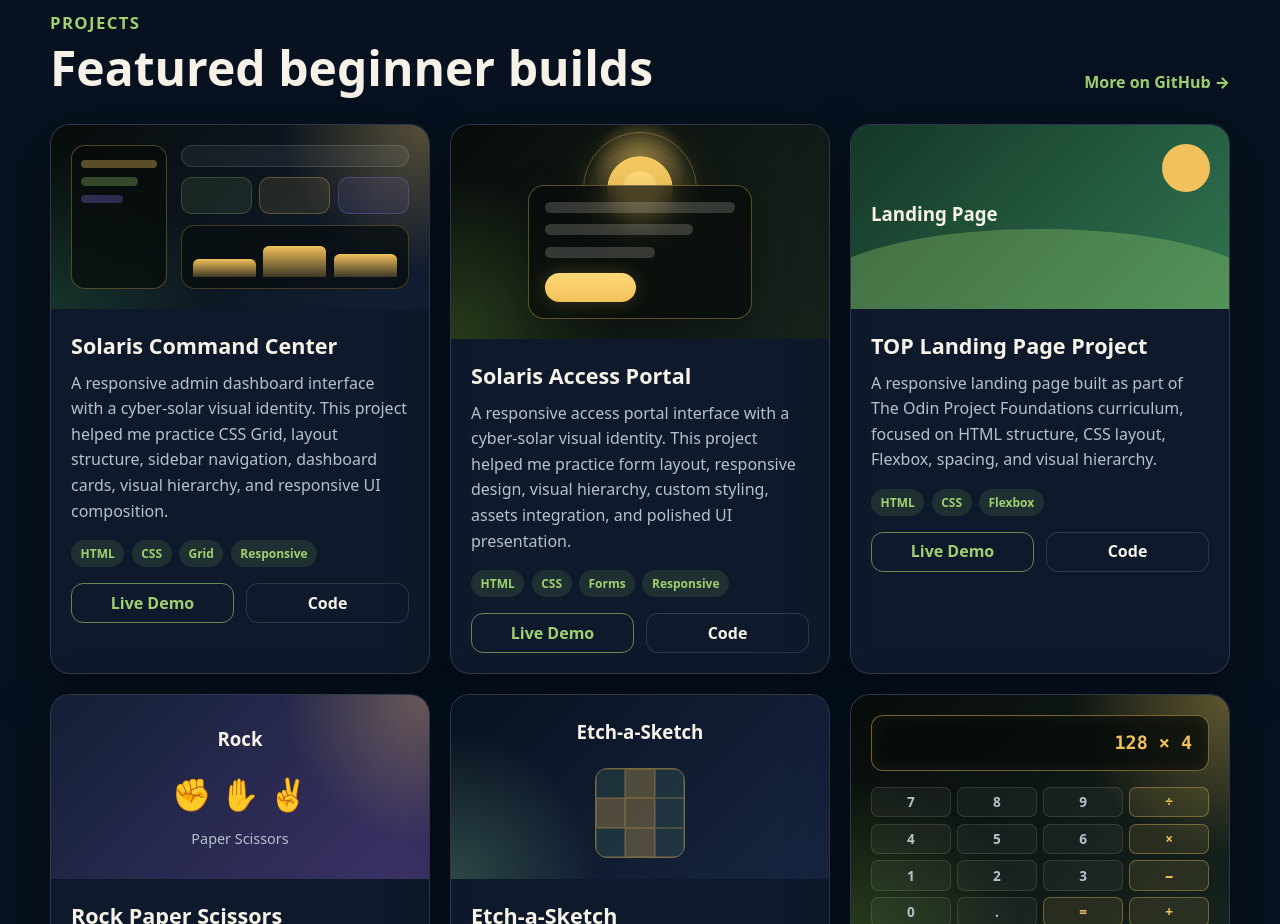
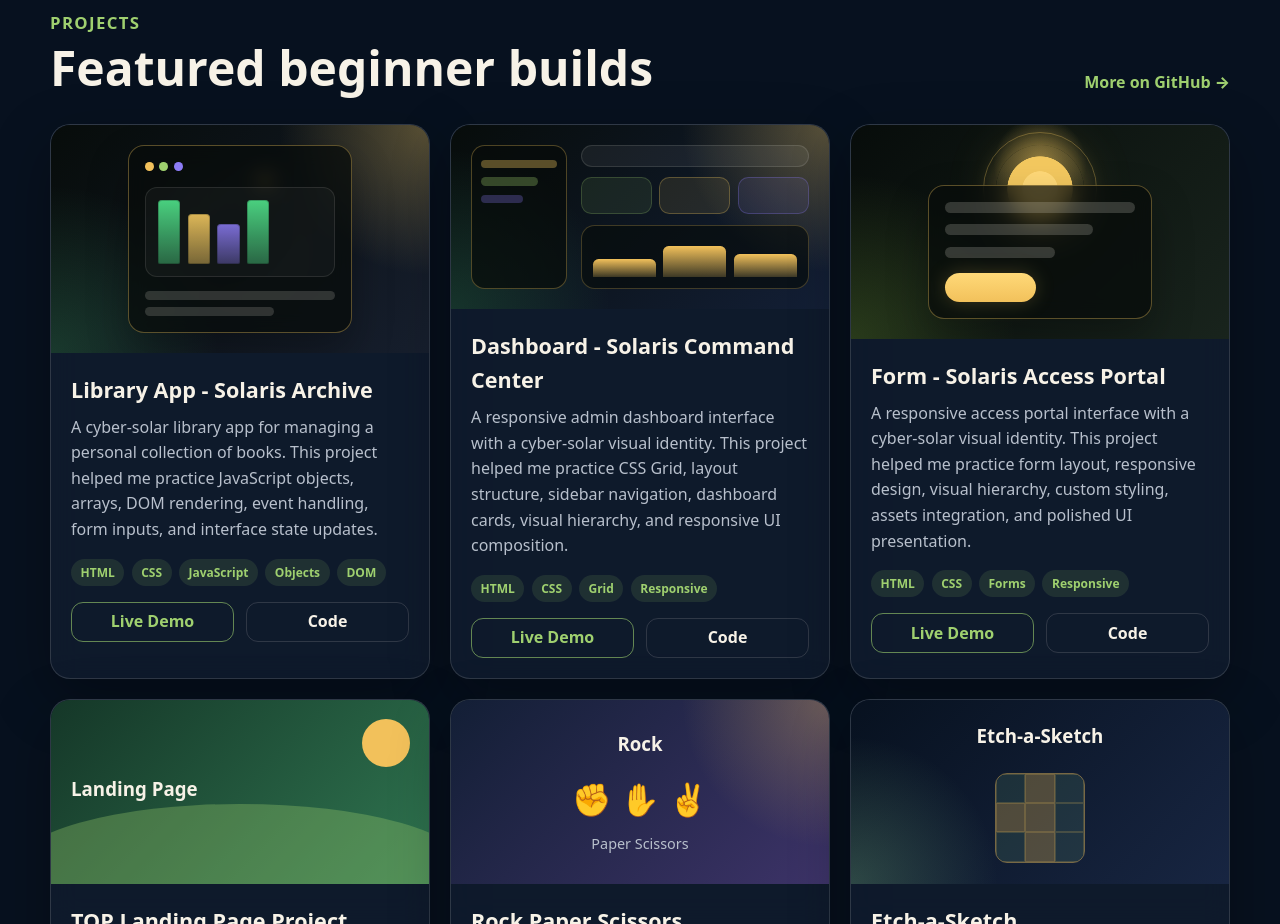
Before and after one commit to progritit/Portfolio, a plain HTML site: page index.html in a window 1280 px wide. Shown: the part 1700-2624 px from the top of the page. Drawn offline with Linux system fonts and the light colour scheme.

Commit message:
Add Library  project to portfolio

```diff
--- a/index.html
+++ b/index.html
@@ -152,6 +152,59 @@
 
           <div class="project-grid">
             <article class="project-card card">
+              <div class="project-preview archive-preview">
+                <div class="archive-orbit" aria-hidden="true"></div>
+
+                <div class="archive-panel">
+                  <div class="archive-header">
+                    <span></span>
+                    <span></span>
+                    <span></span>
+                  </div>
+
+                  <div class="archive-books">
+                    <div class="archive-book tall"></div>
+                    <div class="archive-book"></div>
+                    <div class="archive-book short"></div>
+                    <div class="archive-book tall"></div>
+                  </div>
+
+                  <div class="archive-lines">
+                    <span></span>
+                    <span></span>
+                  </div>
+                </div>
+              </div>
+
+              <div class="project-info">
+                <h3>Library App - Solaris Archive</h3>
+
+                <p>
+                  A cyber-solar library app for managing a personal collection of books.
+                  This project helped me practice JavaScript objects, arrays, DOM rendering,
+                  event handling, form inputs, and interface state updates.
+                </p>
+
+                <div class="tags">
+                  <span>HTML</span>
+                  <span>CSS</span>
+                  <span>JavaScript</span>
+                  <span>Objects</span>
+                  <span>DOM</span>
+                </div>
+
+                <div class="project-actions">
+                  <a href="https://progritit.github.io/Library/" class="small-btn" target="_blank" rel="noreferrer">
+                    Live Demo
+                  </a>
+
+                  <a href="https://github.com/progritit/Library" class="small-btn ghost" target="_blank" rel="noreferrer">
+                    Code
+                  </a>
+                </div>
+              </div>
+            </article>
+            <article class="project-card card">
               <div class="project-preview dashboard-preview">
                 <div class="dashboard-sidebar" aria-hidden="true">
                   <span></span>
@@ -177,7 +230,7 @@
               </div>
 
               <div class="project-info">
-                <h3>Solaris Command Center</h3>
+                <h3>Dashboard - Solaris Command Center</h3>
 
                 <p>
                   A responsive admin dashboard interface with a cyber-solar visual identity.
@@ -216,7 +269,7 @@
               </div>
 
               <div class="project-info">
-                <h3>Solaris Access Portal</h3>
+                <h3>Form - Solaris Access Portal</h3>
 
                 <p>
                   A responsive access portal interface with a cyber-solar visual identity.
--- a/styles.css
+++ b/styles.css
@@ -447,6 +447,128 @@ pre {
   position: relative;
   z-index: 1;
   margin-bottom: 0.35rem;
+}
+
+.archive-preview {
+  background:
+    radial-gradient(circle at top right, rgba(243, 200, 95, 0.32), transparent 34%),
+    radial-gradient(circle at bottom left, rgba(88, 255, 154, 0.16), transparent 38%),
+    linear-gradient(135deg, rgba(7, 12, 10, 0.98), rgba(23, 31, 46, 0.96));
+  display: grid;
+  place-items: center;
+  position: relative;
+  isolation: isolate;
+}
+
+.archive-orbit {
+  position: absolute;
+  width: 8rem;
+  height: 8rem;
+  border: 1px solid rgba(243, 200, 95, 0.28);
+  border-radius: 50%;
+  transform: rotate(-18deg);
+  z-index: -1;
+}
+
+.archive-orbit::before,
+.archive-orbit::after {
+  content: "";
+  position: absolute;
+  border-radius: 50%;
+}
+
+.archive-orbit::before {
+  inset: 1.1rem;
+  border: 1px solid rgba(159, 208, 111, 0.22);
+}
+
+.archive-orbit::after {
+  top: 0.6rem;
+  right: 1rem;
+  width: 0.65rem;
+  height: 0.65rem;
+  background: var(--gold);
+  box-shadow: 0 0 18px rgba(243, 200, 95, 0.55);
+}
+
+.archive-panel {
+  width: min(78%, 14rem);
+  padding: 1rem;
+  border: 1px solid rgba(243, 200, 95, 0.35);
+  border-radius: 1rem;
+  background: rgba(7, 12, 10, 0.72);
+  box-shadow: 0 18px 40px rgba(0, 0, 0, 0.28);
+  backdrop-filter: blur(10px);
+}
+
+.archive-header {
+  display: flex;
+  gap: 0.35rem;
+  margin-bottom: 1rem;
+}
+
+.archive-header span {
+  width: 0.55rem;
+  height: 0.55rem;
+  border-radius: 50%;
+  background: rgba(247, 242, 231, 0.35);
+}
+
+.archive-header span:nth-child(1) {
+  background: var(--gold);
+}
+
+.archive-header span:nth-child(2) {
+  background: var(--green);
+}
+
+.archive-header span:nth-child(3) {
+  background: var(--violet);
+}
+
+.archive-books {
+  min-height: 4.5rem;
+  display: flex;
+  align-items: end;
+  gap: 0.45rem;
+  padding: 0.75rem;
+  border: 1px solid rgba(247, 242, 231, 0.1);
+  border-radius: 0.75rem;
+  background: rgba(255, 255, 255, 0.035);
+}
+
+.archive-book {
+  width: 1.4rem;
+  height: 3.1rem;
+  border-radius: 0.25rem 0.25rem 0.12rem 0.12rem;
+  background: linear-gradient(180deg, rgba(243, 200, 95, 0.9), rgba(243, 200, 95, 0.45));
+  box-shadow: inset 0 0 0 1px rgba(7, 12, 10, 0.25);
+}
+
+.archive-book.tall {
+  height: 4rem;
+  background: linear-gradient(180deg, rgba(88, 255, 154, 0.8), rgba(88, 255, 154, 0.35));
+}
+
+.archive-book.short {
+  height: 2.5rem;
+  background: linear-gradient(180deg, rgba(141, 124, 246, 0.85), rgba(141, 124, 246, 0.35));
+}
+
+.archive-lines {
+  display: grid;
+  gap: 0.45rem;
+  margin-top: 0.9rem;
+}
+
+.archive-lines span {
+  height: 0.55rem;
+  border-radius: 999px;
+  background: rgba(247, 242, 231, 0.16);
+}
+
+.archive-lines span:nth-child(2) {
+  width: 68%;
 }
 
 .eco-preview {
```
Also changed, not shown: assets/app_previews/dashboard_preview.png (added), assets/app_previews/form_preview.png (added), assets/app_previews/landingpage_preview.png (added), assets/app_previews/library_preview.png (added), 3 other files.
